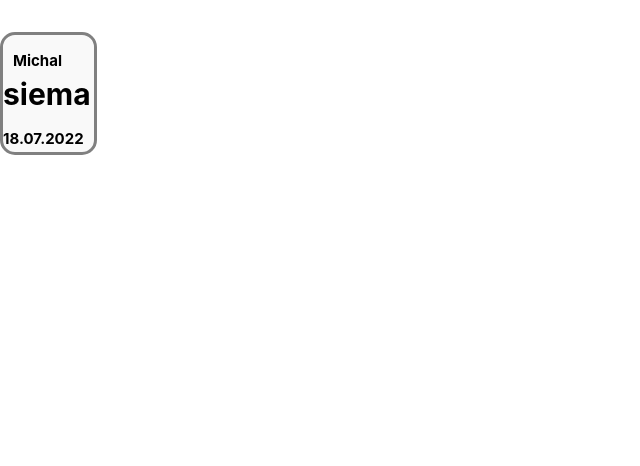
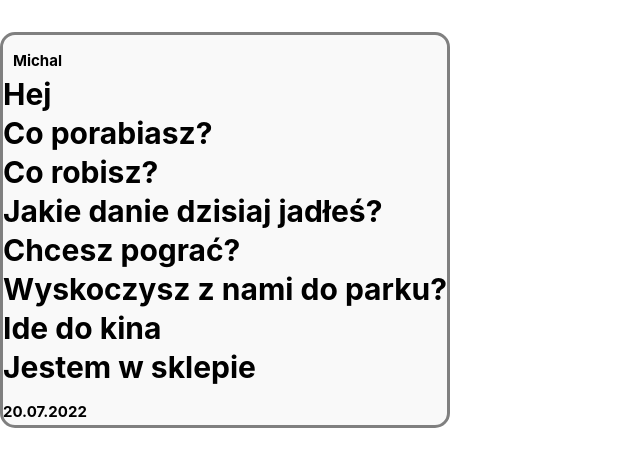
Before and after one commit to lukitom/internship, a React (Create React App) app in the folder frontend/: page / in a window 1280 px wide. Shown: the top 466 px of the page, without its empty margins (0-640 px from the left). Built offline with nearby package versions, Linux system fonts and the light colour scheme.

Commit message:
WI1-18: - Made changes to Message.tsx, - Create folder Message and move Message.tsx into it, - Remove all unnecessary divs from App.tsx, - Create file index.ts.

```diff
--- a/frontend/src/App.tsx
+++ b/frontend/src/App.tsx
@@ -1,18 +1,10 @@
-import Message from "./components/Message";
+import Message from "./Message/Message";
 
 function App() {
 
   return (
     <div className="App">
-      <div className="app-header">
-
-      </div>
-      <div className="app-section">
         <Message />
-      </div>
-      <div className="app-footer">
-
-      </div>
     </div>
   );
 }
--- /dev/null
+++ b/frontend/src/Message/Message.tsx
@@ -0,0 +1,81 @@
+const mes = [
+    {
+        Author: 'Michal',
+        message1: 'Hej',
+        message2: 'Co porabiasz?',
+        message3: 'Co robisz?',
+        message4: 'Jakie danie dzisiaj jadłeś?',
+        message5: 'Chcesz pograć?',
+        message6: 'Wyskoczysz z nami do parku?',
+        message7: 'Ide do kina',
+        message8: 'Jestem w sklepie',
+        Cdata: '20.07.2022',
+    }
+]
+
+let Author, message1, message2, message3, message4, message5, message6, message7, message8, Cdata;
+[Author, message1, message2, message3, message4, message5, message6, message7, message8, Cdata] =
+['Michał', 'Hej', 'Co porabiasz?', 'Co robisz?', 'Jakie danie dzisiaj jadłeś?', 'Chcesz pograć?', 'Wyskoczysz z nami do parku?', 'Ide do kina', 'Jestem w sklepie', '20.07.2022', ];
+
+const Message = () => {
+
+    const mes_list = mes.map((messages) =>
+        <p style={{ border: 'solid gray', borderRadius: '15px', backgroundColor: '#F9F9F9', padding: '0px', width: "fit-content", height: "fit-content"}}>
+            <span style={{ margin: '10px' }}>
+
+                <span style={{ color: 'black', fontSize: '15px' }}>
+                    {messages.Author}
+                </span>
+                <br></br>
+
+                <span style={{ fontSize: '30px', padding: '0px' }}>
+                    {messages.message1}
+                </span>
+                <br></br>
+
+                <span style={{ fontSize: '30px', padding: '0px' }}>
+                    {messages.message2}
+                </span>
+                <br></br>
+
+                <span style={{ fontSize: '30px', padding: '0px' }}>
+                    {messages.message3}
+                </span>
+                <br></br>
+
+                <span style={{ fontSize: '30px', padding: '0px' }}>
+                    {messages.message4}
+                </span>
+                <br></br>
+
+                <span style={{ fontSize: '30px', padding: '0px' }}>
+                    {messages.message5}
+                </span>
+                <br></br>
+
+                <span style={{ fontSize: '30px', padding: '0px' }}>
+                    {messages.message6}
+                </span>
+                <br></br>
+
+                <span style={{ fontSize: '30px', padding: '0px' }}>
+                    {messages.message7}
+                </span>
+                <br></br>
+
+                <span style={{ fontSize: '30px', padding: '0px' }}>
+                    {messages.message8}
+                </span>
+                <br></br>
+
+                <span style={{ color: 'black', fontSize: '15px', padding: '0px' }}>
+                    {messages.Cdata}
+                </span>
+            </span>
+        </p>)
+
+    return (
+        <h1>{mes_list}</h1>
+    )
+}
+export default Message
--- /dev/null
+++ b/frontend/src/Message/index.ts
@@ -0,0 +1 @@
+export * from './Message'
--- a/frontend/src/components/Message.tsx
+++ /dev/null
@@ -1,31 +0,0 @@
-const Message = () => {
-    const mes = [
-        {
-            Author: 'Michal',
-            message_text: 'siema',
-            Cdata: '18.07.2022',
-        }
-    ]
-
-    const mes_list = mes.map((a) =>
-        <p style={{ border: 'solid gray', borderRadius: '15px', backgroundColor: '#F9F9F9', padding: '0px', width: "fit-content", height: "fit-content"}}>
-            <span style={{ margin: "10px" }}>
-                <span style={{ color: 'black', fontSize: '15px' }}>
-                    {a.Author}
-                </span>
-                <br></br>
-                <span style={{ fontSize: '30px', padding: '0px' }}>
-                    {a.message_text}
-                </span>
-                <br></br>
-                <span style={{ color: 'black', fontSize: '15px', padding: '0px' }}>
-                    {a.Cdata}
-                </span>
-            </span>
-        </p>)
-
-    return (
-        <h1>{mes_list}</h1>
-    )
-}
-export default Message
```
